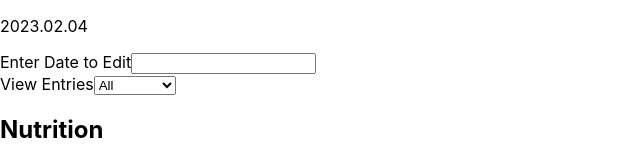
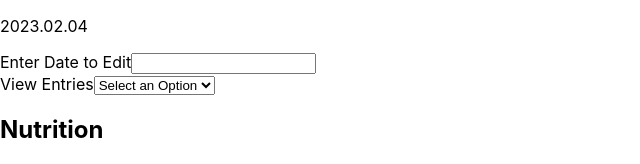
Before and after one commit to peter7n/whole-life-tracker, a React (Create React App) app: page / in a window 1280 px wide. Shown: the top 164 px of the page, without its empty margins (0-640 px from the left). Built offline with nearby package versions, Linux system fonts and the light colour scheme.

Commit message:
add view all entries functionality

```diff
--- a/src/App.js
+++ b/src/App.js
@@ -10,6 +10,7 @@ function App() {
   const [daysExistingData, setDaysExistingData] = useState({});
   const [daySubmitted, setDaySubmitted] = useState(false);
   const [currentDateId, setCurrentDateId] = useState('');
+  const [currentView, setCurrentView] = useState('');
 
   const submitDayHandler = (daySubmitData) => {
     console.log(daySubmitData);
@@ -47,16 +48,40 @@ function App() {
     }
   }, [daysDataObject, currentDateId]);
 
+  useEffect(() => {
+    if (currentView === 'All') {
+      fetch('https://masterptn.org:3000/get-data/')
+      .then((res) => res.json())
+      .then((data) => {
+        setDaysExistingData(data);
+        console.log(data);
+    });
+    }
+  }, [currentView]);
+
   const DateHandler = (dateId) => {
     console.log('in app.js ' + dateId);
     setCurrentDateId(dateId);
+  };
+
+  const viewHandler = (viewValue) => {
+    console.log('in app.js' + viewValue);
+    setCurrentView(viewValue);
+  };
+
+  let viewContent = '';
+  if (currentView === 'All') {
+    viewContent = <HabitsHistory data={daysExistingData} />;
+  } else if (daySubmitted) {
+    viewContent = <p>Congrats! You submitted</p>;
+  } else {
+    viewContent = <HabitsPanel onSubmitDay={submitDayHandler} date={currentDateId} />;
   }
 
   return (
     <Fragment>
-      <DateBar receiveDate={DateHandler} />
-      {!daySubmitted && <HabitsPanel onSubmitDay={submitDayHandler} date={currentDateId} />}
-      {daySubmitted && <HabitsHistory data={daysExistingData} />}
+      <DateBar receiveDate={DateHandler} receiveView={viewHandler} />
+      {viewContent}
     </Fragment>
   );
 }
--- a/src/DateBar/DateBar.js
+++ b/src/DateBar/DateBar.js
@@ -1,6 +1,6 @@
 import DatePicker from './DatePicker';
 import ViewPicker from './ViewPicker';
-import { useEffect } from 'react';
+import { useEffect, useState } from 'react';
 
 const DateBar = (props) => {
 	let currentDate = new Date();
@@ -9,15 +9,24 @@ const DateBar = (props) => {
 	let year = currentDate.getFullYear().toString();
 	let dateId = year + month + day;
 
+	const [viewVal, setViewVal] = useState('');
+	const viewPasserHandler = (val) => {
+		setViewVal(val);
+	}
+
 	useEffect(() => {
 		props.receiveDate(dateId);
 	}, [dateId, props]);
+
+	useEffect(() => {
+		props.receiveView(viewVal);
+	}, [viewVal, props]);
 
 	return (
 		<div>
 			<p>{year}.{month}.{day}</p>
 			<DatePicker />
-			<ViewPicker />
+			<ViewPicker onViewChange={viewPasserHandler} />
 		</div>
 	);
 }
--- a/src/DateBar/ViewPicker.js
+++ b/src/DateBar/ViewPicker.js
@@ -1,12 +1,14 @@
 import Input from "../UI/Input";
 import { useState } from "react";
 
-const ViewPicker = () => {
+const ViewPicker = (props) => {
 	const [selectedView, setSelectedView] = useState('Select an Option');
-	const valOpt = ['All', 'LastWeek'];
+	const valOptions = ['Select an Option', 'All', 'Last Week'];
 
 	const viewChangeHandler = (event) => {
 		setSelectedView(event.target.value);
+		// pass new view selection up to DateBar
+		props.onViewChange(event.target.value);
 	}
 
 	return (
@@ -16,7 +18,7 @@ const ViewPicker = () => {
 				id="view"
 				label="View Entries"
 				value={selectedView}
-				valueOptions={valOpt}
+				valueOptions={valOptions}
 				onChange={viewChangeHandler}
 			/>
 		</form>
```
